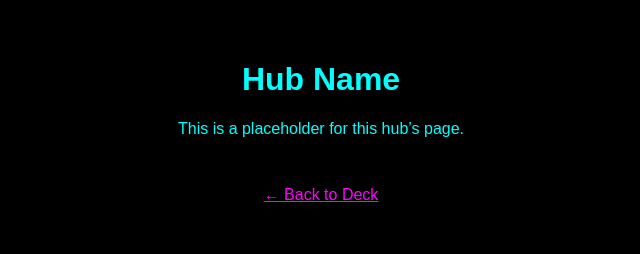
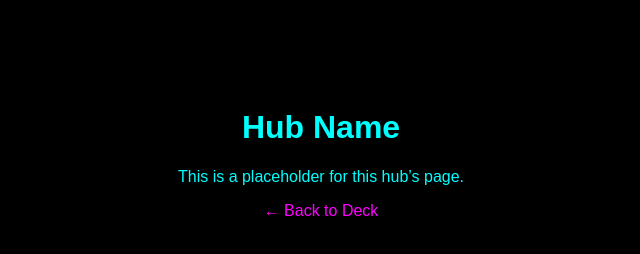
Before and after one commit to TXSquirrel18/Brobot18, a website: page ui/hub-home.html in a window 1280 px wide. Shown: the whole page, without its empty margins (319-959 px from the left). Drawn offline with Linux system fonts and the light colour scheme.

Commit message:
Update hub-home.html
Signed-off-by: TXSquirrel18 <prestontyler18@yahoo.com>

```diff
--- a/ui/hub-home.html
+++ b/ui/hub-home.html
@@ -1,27 +1,26 @@
 <!DOCTYPE html>
-<html lang="en">
+<html>
 <head>
   <meta charset="UTF-8">
-  <meta name="viewport" content="width=device-width, initial-scale=1.0">
-  <title>Hub Name</title>
+  <title>Home Hub</title>
   <style>
     body {
-      background-color: #000;
-      color: #00FFFF;
-      font-family: Arial, sans-serif;
+      background: black;
+      color: cyan;
       text-align: center;
-      padding: 2em;
+      font-family: sans-serif;
+      padding-top: 10vh;
     }
     a {
-      color: #FF00FF;
-      display: inline-block;
-      margin-top: 2em;
+      color: magenta;
+      text-decoration: none;
     }
   </style>
 </head>
 <body>
-  <h1>Hub Name</h1>
-  <p>This is a placeholder for this hub’s page.</p>
+  <h1 id="hub-title">Hub Name</h1>
+  <p id="hub-desc">This is a placeholder for this hub’s page.</p>
   <a href="index.html">← Back to Deck</a>
+  <script src="hub.js"></script>
 </body>
 </html>
```
